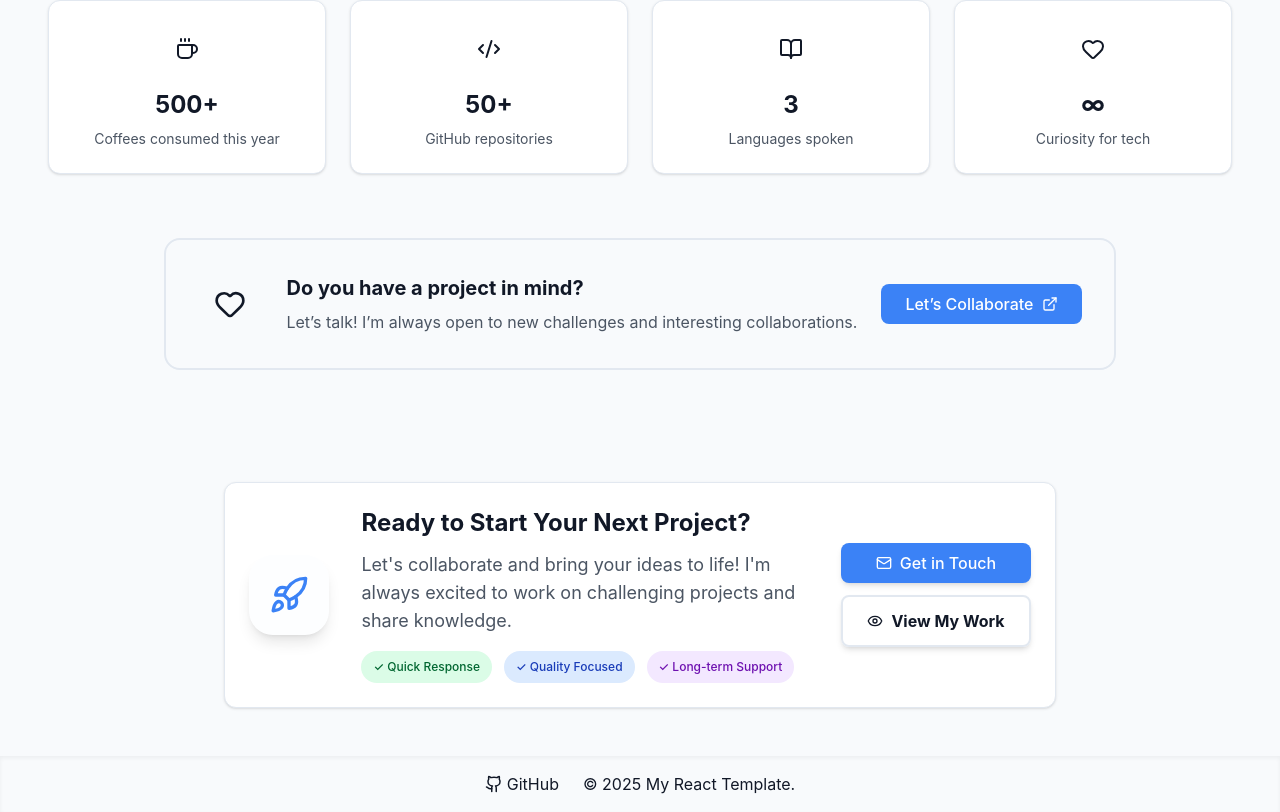
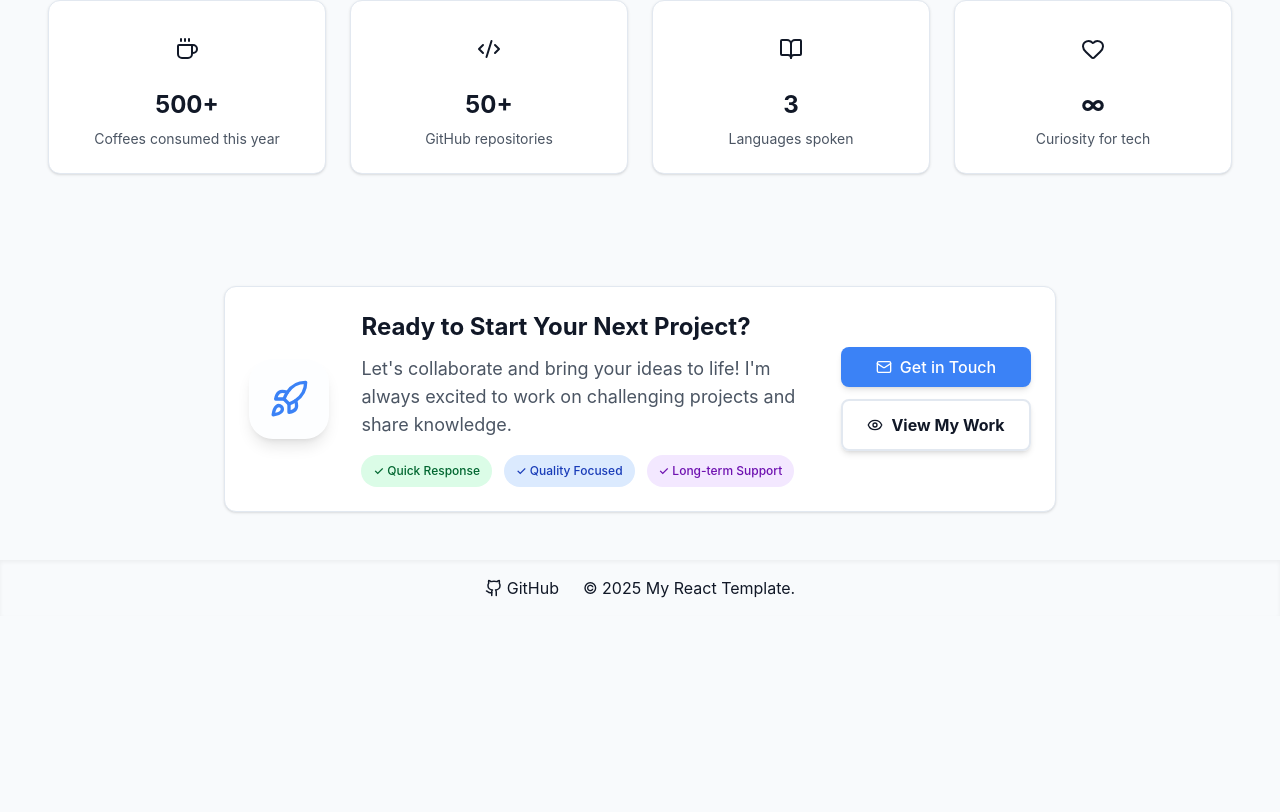
Before and after one commit to kellygreta/easy-project-template, a React (Vite) app: page /easy-project-template/about in a window 1280 px wide. Shown: the part 2369-3181 px from the top of the page. After the commit the page ends 2985 px from the top, so only its background shows below. Built offline with nearby package versions, Linux system fonts and the light colour scheme.

Commit message:
removed call2action section

```diff
--- a/src/modules/AboutMeSection.jsx
+++ b/src/modules/AboutMeSection.jsx
@@ -298,35 +298,6 @@ const AboutMeSection = () => {
             ))}
           </div>
         </div>
-
-        {/* CTA Final */}
-        <div className="text-center mt-16">
-          <div className="inline-flex items-center bg-slate-50 dark:bg-slate-800/50 border-2 border-slate-200 dark:border-slate-700 rounded-2xl p-8 group hover:border-primary-200 dark:hover:border-primary-700 transition-colors duration-300">
-            <div className="flex flex-col md:flex-row items-center space-y-4 md:space-y-0 md:space-x-6">
-              <div className="flex items-center justify-center w-16 h-16 bg-primary-50 dark:bg-primary-900/30 rounded-2xl group-hover:bg-primary-100 dark:group-hover:bg-primary-800/50 transition-colors duration-300">
-                <Heart className="w-8 h-8 text-primary-600 dark:text-primary-400" />
-              </div>
-
-              <div className="text-center md:text-left">
-                <h4 className="text-xl font-bold text-primary mb-2">
-                  Do you have a project in mind?
-                </h4>
-                <p className="text-secondary">
-                  Let’s talk! I’m always open to new challenges and interesting
-                  collaborations.
-                </p>
-              </div>
-
-              <a
-                href={`mailto:${personalInfo.email}`}
-                className="btn-primary flex items-center space-x-2"
-              >
-                <span>Let’s Collaborate</span>
-                <ExternalLink className="w-4 h-4" />
-              </a>
-            </div>
-          </div>
-        </div>
       </div>
     </section>
   );
```
